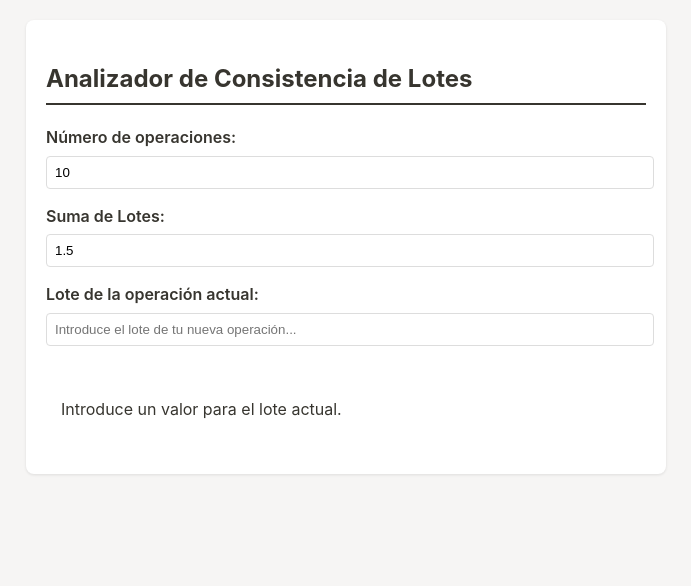
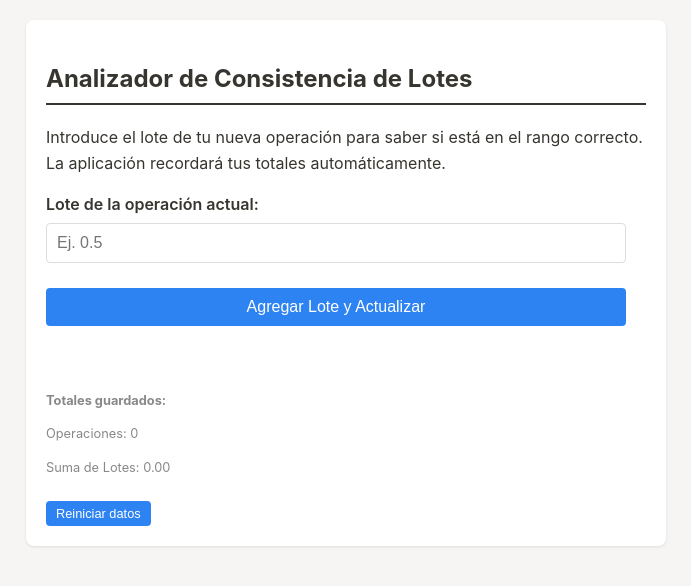
Before and after one commit to fuegoxxx/widget-noctorial-trading, a plain HTML site: page index.html in a window 1280 px wide. Shown: the whole page, without its empty margins (294-985 px from the left). Drawn offline with Linux system fonts and the light colour scheme.

Commit message:
Update index.html

```diff
--- a/index.html
+++ b/index.html
@@ -35,11 +35,23 @@
             margin-bottom: 5px;
             font-weight: 600;
         }
-        input[type="number"] {
-            width: calc(100% - 10px);
-            padding: 8px;
+        input[type="number"], button {
+            width: calc(100% - 20px);
+            padding: 10px;
             border: 1px solid #ddd;
             border-radius: 4px;
+            box-sizing: border-box;
+            font-size: 1em;
+        }
+        button {
+            background-color: #2e83f2;
+            color: white;
+            border: none;
+            cursor: pointer;
+            margin-top: 10px;
+        }
+        button:hover {
+            background-color: #1e63c0;
         }
         #results {
             margin-top: 20px;
@@ -63,62 +75,79 @@
         .status.error {
             color: #dc3545; /* Rojo para 'fuera de rango' */
         }
+        #storage-info {
+            font-size: 0.8em;
+            color: #888;
+            margin-top: 15px;
+        }
     </style>
 </head>
 <body>
     <div class="container">
         <h2>Analizador de Consistencia de Lotes</h2>
-
-        <div class="input-group">
-            <label for="num-ops">Número de operaciones:</label>
-            <input type="number" id="num-ops" value="10">
-        </div>
-
-        <div class="input-group">
-            <label for="sum-lots">Suma de Lotes:</label>
-            <input type="number" id="sum-lots" value="1.5">
-        </div>
+        <p>Introduce el lote de tu nueva operación para saber si está en el rango correcto. La aplicación recordará tus totales automáticamente.</p>
 
         <div class="input-group">
             <label for="current-lot">Lote de la operación actual:</label>
-            <input type="number" id="current-lot" placeholder="Introduce el lote de tu nueva operación...">
+            <input type="number" id="current-lot" placeholder="Ej. 0.5" step="0.01">
         </div>
+
+        <button id="add-lot">Agregar Lote y Actualizar</button>
 
         <div id="results">
             </div>
+
+        <div id="storage-info">
+            <p><strong>Totales guardados:</strong></p>
+            <p>Operaciones: <span id="num-ops-display">0</span></p>
+            <p>Suma de Lotes: <span id="sum-lots-display">0</span></p>
+            <button id="reset-data" style="width: auto; padding: 5px 10px;">Reiniciar datos</button>
+        </div>
     </div>
 
     <script>
-        const numOpsInput = document.getElementById('num-ops');
-        const sumLotsInput = document.getElementById('sum-lots');
         const currentLotInput = document.getElementById('current-lot');
+        const addLotButton = document.getElementById('add-lot');
+        const resetDataButton = document.getElementById('reset-data');
         const resultsDiv = document.getElementById('results');
+        const numOpsDisplay = document.getElementById('num-ops-display');
+        const sumLotsDisplay = document.getElementById('sum-lots-display');
 
-        function updateResults() {
-            const numOps = parseFloat(numOpsInput.value) || 0;
-            const sumLots = parseFloat(sumLotsInput.value) || 0;
-            const currentLot = parseFloat(currentLotInput.value);
+        // Función para cargar datos desde el almacenamiento local
+        function loadData() {
+            let numOps = parseFloat(localStorage.getItem('numOps')) || 0;
+            let sumLots = parseFloat(localStorage.getItem('sumLots')) || 0;
+            updateDisplay(numOps, sumLots);
+            return { numOps, sumLots };
+        }
 
-            if (isNaN(currentLot)) {
-                resultsDiv.innerHTML = '<p>Introduce un valor para el lote actual.</p>';
-                return;
-            }
+        // Función para guardar datos en el almacenamiento local
+        function saveData(numOps, sumLots) {
+            localStorage.setItem('numOps', numOps);
+            localStorage.setItem('sumLots', sumLots);
+            updateDisplay(numOps, sumLots);
+        }
 
+        // Función para actualizar la visualización de los totales
+        function updateDisplay(numOps, sumLots) {
+            numOpsDisplay.textContent = numOps;
+            sumLotsDisplay.textContent = sumLots.toFixed(2);
+        }
+
+        // Función para calcular y mostrar los resultados
+        function updateResults(numOps, sumLots, currentLot) {
             const avgLots = numOps > 0 ? sumLots / numOps : 0;
             const minAllowed = avgLots / 2;
             const maxAllowed = avgLots * 2;
-            let statusClass = 'warning';
-            let statusText = 'Lote muy bajo o muy alto';
+            let statusClass = '';
+            let statusText = '';
 
             if (currentLot >= minAllowed && currentLot <= maxAllowed) {
                 statusClass = 'ok';
                 statusText = '🟢 ¡Lote en rango!';
-            } else if (currentLot < minAllowed) {
-                statusClass = 'error';
-                statusText = '🔴 Lote muy bajo';
             } else {
                 statusClass = 'error';
-                statusText = '🔴 Lote muy alto';
+                statusText = '🔴 ¡Lote fuera de rango!';
             }
 
             resultsDiv.innerHTML = `
@@ -141,12 +170,35 @@
             `;
         }
 
-        numOpsInput.addEventListener('input', updateResults);
-        sumLotsInput.addEventListener('input', updateResults);
-        currentLotInput.addEventListener('input', updateResults);
+        // Evento al hacer clic en "Agregar Lote y Actualizar"
+        addLotButton.addEventListener('click', () => {
+            const currentLot = parseFloat(currentLotInput.value);
+            if (isNaN(currentLot) || currentLot <= 0) {
+                alert('Por favor, introduce un lote válido.');
+                return;
+            }
 
-        // Actualizar los resultados al cargar la página
-        updateResults();
+            let { numOps, sumLots } = loadData();
+            updateResults(numOps, sumLots, currentLot);
+
+            // Actualizamos los totales para la próxima operación
+            numOps += 1;
+            sumLots += currentLot;
+            saveData(numOps, sumLots);
+
+            currentLotInput.value = ''; // Limpiamos el campo de entrada
+        });
+
+        // Evento al hacer clic en "Reiniciar datos"
+        resetDataButton.addEventListener('click', () => {
+            if (confirm('¿Estás seguro de que quieres reiniciar todos los datos? Esto no se puede deshacer.')) {
+                saveData(0, 0);
+                resultsDiv.innerHTML = '';
+            }
+        });
+
+        // Cargar los datos al iniciar la página
+        loadData();
     </script>
 </body>
 </html>
```
